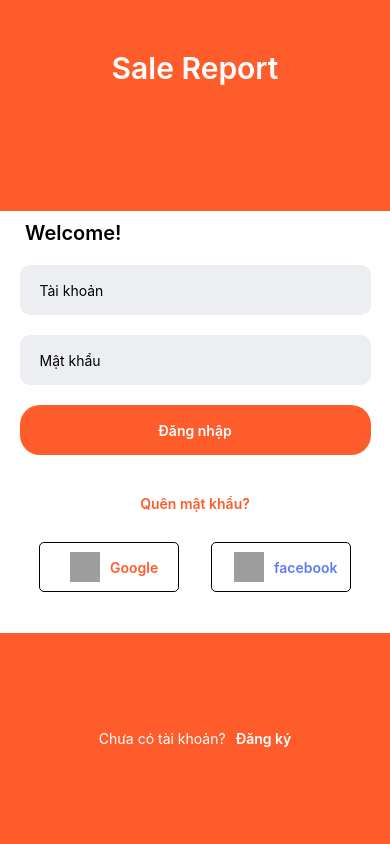
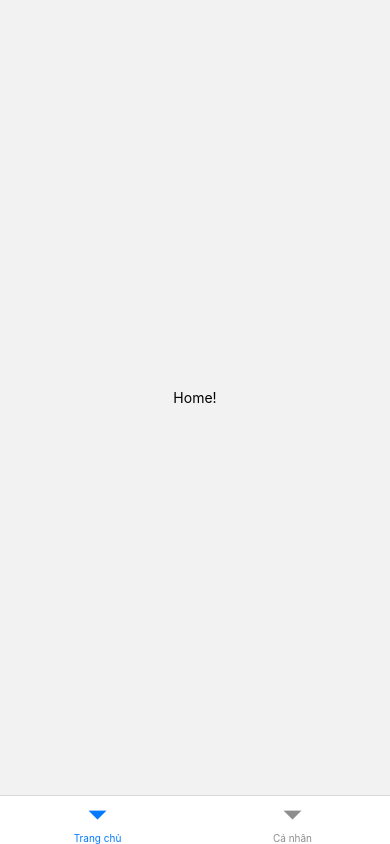
Before and after one commit to tanhbtdtp/data, a React Native app: screen /Home in a window 390 px wide. Built offline with nearby package versions, Linux system fonts and the light colour scheme; grey boxes are pictures that could not be loaded.

Commit message:
add navigator

```diff
--- a/App.js
+++ b/App.js
@@ -5,6 +5,9 @@
 import { createNativeStackNavigator } from '@react-navigation/native-stack';
 
 import Login from "./Pages/Login";
+// tab
+import Home from "./Pages/Home";
+
 import Profile from "./Pages/Profile";
 import ProfileDetail from "./Pages/ProfileDetails";
 import Loading from "./Components/Loading";
@@ -21,19 +24,20 @@
 // npx expo install react-native-screens react-native-safe-area-context
 // Stack :
 // yarn add @react-navigation/native-stack
-
+// yarn add @react-navigation/bottom-tabs
 
 const Stack = createNativeStackNavigator();
 export default function App() {
 return(
-<NavigationContainer>
+ <NavigationContainer>
       <Stack.Navigator initialRouteName="Login" screenOptions={{headerShown: false}}>
+      <Stack.Screen name="Home" component= {Home}/>
         <Stack.Screen name="Login" component= {Login}/>
-        <Stack.Screen name="Profile" component= {Profile}/>
-        <Stack.Screen name="ProfileDetail" component= {ProfileDetail}/>
-        <Stack.Screen name="KpiDetails" component= {KpiDetails}/>
       </Stack.Navigator>
 </NavigationContainer>
+
+//<Test/>
+
 )}
 const styles = StyleSheet.create({
   container: {
--- /dev/null
+++ b/Pages/Home.js
@@ -0,0 +1,33 @@
+import * as React from 'react';
+import { Text, View } from 'react-native';
+import { NavigationContainer } from '@react-navigation/native';
+import { createBottomTabNavigator } from '@react-navigation/bottom-tabs';
+
+
+import ProfileDetail from './ProfileDetails';
+
+function HomeScreen() {
+  return (
+    <View style={{ flex: 1, justifyContent: 'center', alignItems: 'center' }}>
+      <Text>Home!</Text>
+    </View>
+  );
+}
+
+function SettingsScreen() {
+  return (
+    <View style={{ flex: 1, justifyContent: 'center', alignItems: 'center' }}>
+      <Text>Settings!</Text>
+    </View>
+  );
+}
+
+const HomeStack = createBottomTabNavigator();
+export default function Home() {
+  return (
+      <HomeStack.Navigator screenOptions={{headerShown: false}}>
+        <HomeStack.Screen name="Trang chủ" component={HomeScreen} />
+        <HomeStack.Screen name="Cá nhân" component={SettingsScreen} />
+      </HomeStack.Navigator>
+  );
+}
--- a/Pages/Login.js
+++ b/Pages/Login.js
@@ -26,8 +26,7 @@
   const [username, setUsername] = useState("");
   const [password, setPassword] = useState("");
   const [isLoading, setisLoading] = useState("");
-
-  const [userinfo, setUserinfo] = useState({});
+  const [userinfo, setUserinfo] = useState([]);
 
 
   // chuyển trang
@@ -38,7 +37,7 @@
   }
 
   const passwordChange = (text) =>{
-      setPassword(text);
+        setPassword(text);
   }
 
   const handleSubmit = () => {
@@ -52,16 +51,17 @@
       }
     })
     .then((response) => {
+
       setUserinfo(response.data);
-      //console.log(response.data);
+
       if(response.data[0].status==="Success")
       {
-          navigation.navigate('Profile');
+          navigation.navigate('Home');
 
       } else {
-        Alert.alert('Tài khoản hoặc mật khẩu không đúng.');
+        Alert.alert(APIs.err_Login);
+
       }
-
     })
     .catch((error) =>{
       // luôn luôn được khi lỗi
@@ -72,10 +72,6 @@
         setisLoading(false);
     });
   };
-
-  const Fail = () =>{
-     Alert.alert("Tài khoản hoặc mật khẩu không đúng");
-  }
 
 
   return (
@@ -90,6 +86,7 @@
           passwordChange,
           handleSubmit,
           isLoading
+
         ]}
       />
 
@@ -137,19 +134,14 @@
     </View>
   );
 };
+
+
 const Sunmit = (props) => {
-  const [username, userChange, password, passwordChange, handleSubmit] =
-    props.data;
-
+  const [username, userChange, password, passwordChange, handleSubmit] = props.data;
   return (
-    <View style={{ flex: 2, backgroundColor: "#ffff", width: "100%" }}>
+    <View style={styles.submitContainer}>
       <Text
-        style={{
-          fontSize: 20,
-          fontWeight: "600",
-          marginTop: 10,
-          marginLeft: 25,
-        }}
+        style={styles.txtWelcome}
       >
         Welcome!
       </Text>
@@ -167,16 +159,7 @@
         onChangeText={(text) => passwordChange(text)}
       ></TextInput>
       <TouchableOpacity
-        style={{
-          height: 50,
-          width: "90%",
-          marginTop: 20,
-          alignSelf: "center",
-          borderRadius: 20,
-          backgroundColor: "#FF5C2C",
-          justifyContent: "center",
-          alignItems: "center",
-        }}
+        style={styles.btnLogin}
         onPress={() => handleSubmit()}
       >
         <Text style={{ color: "#fff", fontWeight: "600" }}>Đăng nhập</Text>
@@ -213,7 +196,7 @@
               uri: "https://www.clipartmax.com/png/small/105-1055517_google-chrome-icon-google-logo-round-png.png",
             }}
           />
-          <Text style={{ color: "#FF5C2C", fontWeight: "600" }}>Google</Text>
+          <Text style={styles.txtSocial}>Google</Text>
         </TouchableOpacity>
 
         <TouchableOpacity style={styles.btnSocial}>
@@ -223,24 +206,17 @@
               uri: "https://www.clipartmax.com/png/small/17-171363_facebook-logo-png-%5Bnew-2015%5D-vector-eps-free-download-transparent-background-facebook.png",
             }}
           />
-          <Text style={{ color: "#5E7CF4", fontWeight: "600" }}>facebook</Text>
+          <Text style={styles.txtSocial}>facebook</Text>
         </TouchableOpacity>
       </View>
     </View>
   );
 };
+
+
 const Footer = () => {
   return (
-    <View
-      style={{
-        flex: 1,
-        flexDirection: "row",
-        backgroundColor: "#FF5C2C",
-        width: "100%",
-        justifyContent: "center",
-        alignItems: "center",
-      }}
-    >
+    <View style={styles.footerContainer}>
       <Text style={{ color: "#ffff" }}>Chưa có tài khoản?</Text>
       <TouchableOpacity>
         <Text style={{ color: "#ffff", fontWeight: "600", marginLeft: 10 }}>
@@ -295,4 +271,47 @@
     marginLeft: 10,
     marginRight: 10,
   },
+
+btnLogin :
+  {
+    height: 50,
+    width: "90%",
+    marginTop: 20,
+    alignSelf: "center",
+    borderRadius: 20,
+    backgroundColor: "#FF5C2C",
+    justifyContent: "center",
+    alignItems: "center",
+    opacity:1
+},
+
+footerContainer:{
+    flex: 1,
+    flexDirection: "row",
+    backgroundColor: "#FF5C2C",
+    width: "100%",
+    justifyContent: "center",
+    alignItems: "center",
+},
+
+txtSocial:
+{
+   color: "#5E7CF4",
+   fontWeight: "600",
+},
+
+submitContainer:{
+  flex: 2,
+  backgroundColor: "#ffff",
+  width: "100%"
+},
+
+txtWelcome:{
+    fontSize: 20,
+    fontWeight: "600",
+    marginTop: 10,
+    marginLeft: 25,
+}
+
+
 });
--- a/Pages/Test.js
+++ b/Pages/Test.js
@@ -1,62 +1,73 @@
-import { StatusBar } from "expo-status-bar";
-import { useState,useEffect } from "react";
-import {
-  StyleSheet,
-  Text,
-  TextInput,
-  TouchableOpacity,
-  View,
-  Image,
-  ActivityIndicator
-} from "react-native";
+import * as React from 'react';
+import { Button, Text, View } from 'react-native';
+import { NavigationContainer } from '@react-navigation/native';
+import { createNativeStackNavigator } from '@react-navigation/native-stack';
+import { createBottomTabNavigator } from '@react-navigation/bottom-tabs';
 
-import APIs from "../Services/APIs";
-import App_Color from "../Themes/Color";
-import Loading from "../Components/Loading";
 
-export default function Test(navigation) {
-
-    const [username,setUsername] =useState("");
-    const [password,setPassword] =useState("");
-    const [isLoading,setisLoading] =useState("");
-    const [result,setResult] =useState("");
-
-const handleClick = () =>{
-         console.log(username,password)
-         const url = APIs.getLogin + `&username=${username}&password=${password}`;
-         fetch(url)
-         .then(res => res.json())
-         .then(resJson => {
-
-            console.log(resJson);
-            setResult(resJson);
-
-         })
+function DetailsScreen() {
+  return (
+    <View style={{ flex: 1, justifyContent: 'center', alignItems: 'center' }}>
+      <Text>Details!</Text>
+    </View>
+  );
 }
 
-    return(
-        <View style={styles.container}>
-            <TextInput style={{height:50,width:"100%",backgroundColor:'gray'}}
-            value={username}
-            onChangeText={text=>setUsername(text)}
-            />
-            <TextInput style={{height:50,width:"100%",backgroundColor:'gray', marginTop:20}}
-            value={password}
-            onChangeText={text=>setPassword(text)}
-            />
-            <TouchableOpacity style={{width:'100%',height:30,marginTop:30,backgroundColor:"red"}}
-            onPress={handleClick}
-            />
-        </View>
-    )
+function HomeScreen({ navigation }) {
+  return (
+    <View style={{ flex: 1, justifyContent: 'center', alignItems: 'center' }}>
+      <Text>Home screen</Text>
+      <Button
+        title="Go to Details"
+        onPress={() => navigation.navigate('Details')}
+      />
+    </View>
+  );
 }
 
+function SettingsScreen({ navigation }) {
+  return (
+    <View style={{ flex: 1, justifyContent: 'center', alignItems: 'center' }}>
+      <Text>Settings screen</Text>
+      <Button
+        title="Go to Details"
+        onPress={() => navigation.navigate('Details')}
+      />
+    </View>
+  );
+}
 
-const styles = StyleSheet.create({
-    container: {
-      flex: 1,
-      backgroundColor: "#fff",
-      alignItems: "center",
-      justifyContent: "center",
-    },
-  });
+const HomeStack = createNativeStackNavigator();
+
+function HomeStackScreen() {
+  return (
+    <HomeStack.Navigator>
+      <HomeStack.Screen name="Home"   component={HomeScreen} />
+      <HomeStack.Screen name="Details" component={DetailsScreen} />
+    </HomeStack.Navigator>
+  );
+}
+
+const SettingsStack = createNativeStackNavigator();
+
+function SettingsStackScreen() {
+  return (
+    <SettingsStack.Navigator>
+      <SettingsStack.Screen name="Settings" component={SettingsScreen} />
+      <SettingsStack.Screen name="Details" component={DetailsScreen} />
+    </SettingsStack.Navigator>
+  );
+}
+
+const Tab = createBottomTabNavigator();
+
+export default function App() {
+  return (
+    <NavigationContainer>
+      <Tab.Navigator>
+        <Tab.Screen name="Home" options={{headerShown: false}} component={HomeStackScreen} />
+        <Tab.Screen name="Settings" options={{headerShown: false}} component={SettingsStackScreen} />
+      </Tab.Navigator>
+    </NavigationContainer>
+  );
+}
--- a/Services/APIs.js
+++ b/Services/APIs.js
@@ -5,7 +5,11 @@
   getUsersAPI:
      url + "action=getUsers&top=20&username=",
   getLogin:
-     url + "action=getLogin" ,
+     url + "action=getLogin",
+
+   err_Login : "Tài khoản mật khẩu không đúng"
 };
 
+
+
 export default APIs;
--- a/package.json
+++ b/package.json
@@ -9,6 +9,7 @@
     "web": "expo start --web"
   },
   "dependencies": {
+    "@react-navigation/bottom-tabs": "^6.4.0",
     "@react-navigation/native": "^6.0.13",
     "@react-navigation/native-stack": "^6.9.1",
     "axios": "^1.1.3",
```
Also changed, not shown: 1 other file (tests, documents, lock files or other folders).
